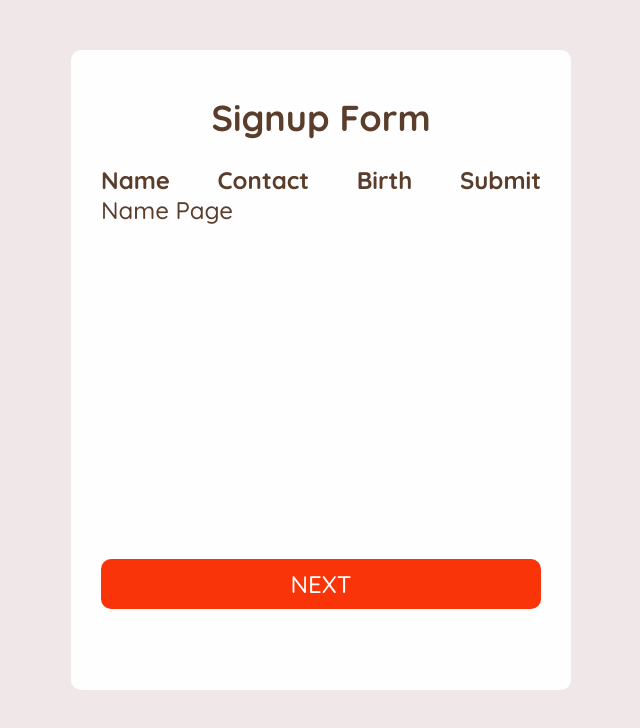
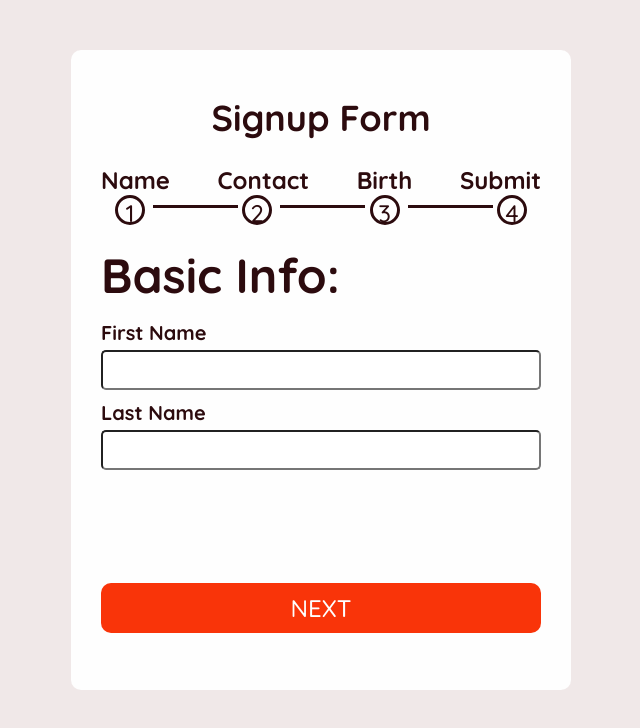
Before and after one commit to Mayor-Isaac/Interactive-SIgnUp-react, a React (Create React App) app: page / in a window 1280 px wide. Shown: the top 728 px of the page, without its empty margins (319-959 px from the left). Built offline with nearby package versions, Linux system fonts and the light colour scheme.

Commit message:
21-11-aft

```diff
--- a/src/App.js
+++ b/src/App.js
@@ -2,129 +2,225 @@ import React, { useState } from "react";
 import "./index.css";
 const tabs = ["Name", "Contact", "Birth", "Submit"];
 export default function App() {
+  const [stage, setStage] = useState(0);
   return (
     <div className="app">
       <div className="container">
-        <h2 className="center">Signup Form</h2>
-        <Tab />
+        <h2 className="center">
+          {stage < tabs.length ? "Signup Form" : "Congratulations"}
+        </h2>
+        <Tab stage={stage} setStage={setStage} />
       </div>
-      {/* <ScoutX /> */}
-      {/* <Form /> */}
     </div>
   );
 }
 
-function Tab() {
-  const [stage, setStage] = useState(0);
+function Tab({ stage, setStage }) {
+  // STATES
+  const [firstName, setFirstName] = useState("");
+  const [lastName, setLastName] = useState("");
+  const [email, setEmail] = useState("");
+  const [telephone, setTelephone] = useState("");
+  const [date, setDate] = useState("");
+  const [gender, setGender] = useState("");
+
+  // CTA
   function handlePrevPage() {
-    setStage(stage - 1);
+    stage === tabs.length ? setStage(0) : setStage(stage - 1);
   }
   function handleNextPage() {
     setStage(stage + 1);
   }
   return (
     <div className="main">
-      <div className="flex">
-        {tabs.map((tab, i) => (
-          <h4 className={stage >= i + 1 ? "tab completed" : "tab"}>{tab}</h4>
-        ))}
-      </div>
+      {stage < tabs.length ? (
+        <>
+          <div className="flex">
+            {tabs.map((tab, i) => (
+              <h4 className={stage >= i + 1 ? "tab completed" : "tab"}>
+                {tab}
+              </h4>
+            ))}
+          </div>
+          <div className="flex tab-btns">
+            {tabs.map((_, i) => (
+              <div
+                className={
+                  stage >= i + 1 ? "tab-btn tab-btn-completed" : "tab-btn"
+                }
+              >
+                {i + 1}
+              </div>
+            ))}
+          </div>
+        </>
+      ) : null}
       <main>
-        {stage === 0 && <Name />}
-        {stage === 1 && <Contact />}
-        {stage === 2 && <Birth />}
-        {stage === 3 && <Submit />}
+        {stage === 0 && (
+          <Name
+            setFirstName={setFirstName}
+            setLastName={setLastName}
+            firstName={firstName}
+            lastName={lastName}
+          />
+        )}
+        {stage === 1 && (
+          <Contact
+            setTelephone={setTelephone}
+            setEmail={setEmail}
+            telephone={telephone}
+            email={email}
+          />
+        )}
+        {stage === 2 && (
+          <Birth
+            date={date}
+            setDate={setDate}
+            gender={gender}
+            setGender={setGender}
+          />
+        )}
+        {stage === 3 && (
+          <Submit
+            firstName={firstName}
+            lastName={lastName}
+            email={email}
+            telephone={telephone}
+            gender={gender}
+            date={date}
+          />
+        )}
         {stage === 4 && <Completed />}
-        {stage === 5 && <LogIn />}
       </main>
+      {/* CALL TO ACTION */}
       <div className="btn">
-        {stage > 0 && stage > tabs.length ? (
+        {stage > 0 ? (
           <div className="prev" onClick={handlePrevPage}>
-            PREVIOUS
+            {stage === tabs.length ? "RESET" : "PREVIOUS"}
           </div>
         ) : null}
         {stage < tabs.length && (
           <div className="next" onClick={handleNextPage}>
-            {stage > tabs.length ? "SUBMIT" : "NEXT"}
+            {stage === tabs.length - 1 ? "SUBMIT" : "NEXT"}
           </div>
         )}
-        {stage === tabs.length && <div className="filled">Log In</div>}
       </div>
     </div>
   );
 }
-function Name() {
-  return <div className="name">Name Page</div>;
+function Name({ setFirstName, setLastName, firstName, lastName }) {
+  const details = ["First", "Last"];
+  function handleBasicInfo(e) {
+    e.preventDefault();
+    // console.log(e);
+    e.target.name === "firstName"
+      ? setFirstName(e.target.value)
+      : setLastName(e.target.value);
+  }
+  return (
+    <div className="name">
+      <h1>Basic Info:</h1>
+      {details.map((pos, i) => (
+        <div>
+          <form>
+            <p>{pos} Name</p>
+            <input
+              type="text"
+              // {i === 0 ? {name="firstName",value = firstName} : (name="lastName",value = lastName) }
+              name={i === 0 ? "firstName" : "lastName"}
+              value={i === 0 ? firstName : lastName}
+              onChange={handleBasicInfo}
+            />
+          </form>
+        </div>
+      ))}
+    </div>
+  );
 }
-function Contact() {
-  return <div className="contact">Contact Page</div>;
+function Contact({ email, telephone, setEmail, setTelephone }) {
+  const details = ["Email", "Telephone"];
+  function handleContact(e) {
+    e.preventDefault();
+    // console.log(e);
+    e.target.name === "telephone"
+      ? setTelephone(e.target.value)
+      : setEmail(e.target.value);
+  }
+  return (
+    <div className="contact">
+      <h1>Contact Info:</h1>
+      {details.map((pos, i) => (
+        <div>
+          <form>
+            <p>{pos}</p>
+            <input
+              type={i === 0 ? "email" : "tel"}
+              name={i === 0 ? "email" : "telephone"}
+              value={i === 0 ? email : telephone}
+              onChange={handleContact}
+            />
+          </form>
+        </div>
+      ))}
+    </div>
+  );
 }
-function Birth() {
-  return <div className="birth"> Birth Page</div>;
+function Birth({ date, setDate, gender, setGender }) {
+  function handleDate(e) {
+    setDate(e.target.value);
+  }
+  function handleGender(e) {
+    setGender(e.target.value);
+  }
+  return (
+    <div className="birth">
+      <h1>Date of Birth:</h1>
+      <form>
+        <div>
+          <p>Date</p>
+          <input type="date" name="" value={date} onChange={handleDate} />
+        </div>
+        <div>
+          <p>Gender</p>
+          <select onChange={handleGender}>
+            <option value="Male">Male</option>
+            <option value="Female">Female</option>
+          </select>
+        </div>
+      </form>
+    </div>
+  );
 }
-function Submit() {
-  return <div className="submit">Submit Page</div>;
+function Submit({ lastName, firstName, email, telephone, date, gender }) {
+  return (
+    <div className="submit">
+      <div>
+        <p className="title">First Name : </p>
+        <p className="descp">{firstName}</p>
+      </div>
+      <div>
+        <p className="title">Last Name : </p>
+        <p className="descp">{lastName}</p>
+      </div>
+      <div>
+        <p className="title">Email : </p>
+        <p className="descp">{email}</p>
+      </div>
+      <div>
+        <p className="title">Phone Number : </p>
+        <p className="descp">{telephone}</p>
+      </div>
+      <div>
+        <p className="title">Data of Birth : </p>
+        <p className="descp">{date}</p>
+      </div>
+      <div>
+        <p className="title">Gender : </p>
+        <p className="descp">{gender}</p>
+      </div>
+    </div>
+  );
 }
 function Completed() {
   return <div className="completed-page">Thanks</div>;
 }
-function LogIn() {
-  return <div className="log-in">LOG IN</div>;
-}
-// function Form() {
-//   const [description, setDescription] = useState("");
-//   const [quantity, setQuantity] = useState(5);
-//   function handleSubmit(e) {
-//     e.preventDefault();
-//     if (!description) return;
-//     const newItem = { description, quantity, packed: false, id: Date.now() };
-//     setDescription("");
-//     setQuantity(1);
-//   }
-
-// const navbar = [
-//   {
-//     name: "Home",
-//     id: 1,
-//     content: "Home page",
-//   },
-//   {
-//     name: "Parameters",
-//     id: 2,
-//     content: "Parameter page",
-//   },
-//   {
-//     name: "Command",
-//     id: 3,
-//     content: "Command page",
-//   },
-//   {
-//     name: "Others",
-//     id: 4,
-//     content: "Other page",
-//   },
-// ];
-// function ScoutX() {
-//   const [selectedId, setSelectedId] = useState(null);
-//   function handleNav(id) {
-//     setSelectedId(id !== selectedId ? id : null);
-//   }
-//   return (
-//     <div className="scout-container">
-//       <div>
-//         {navbar.map((nav) => (
-//           <div
-//             className={
-//               nav.id === selectedId ? "scout-nav selected" : "scout-nav"
-//             }
-//             onClick={() => handleNav(nav.id)}
-//             key={nav.id}
-//           >
-//             {nav.name}
-//           </div>
-//         ))}
-//       </div>
-//       <div className="content"></div>
-//     </div>
-//   );
-// }
--- a/src/index.css
+++ b/src/index.css
@@ -13,11 +13,20 @@ html {
 body {
   font-size: 2.4rem;
   font-family: sans-serif;
-  color: #5a3e2b;
+  color: #2c0b0e;
+  /* color: #5a3e2b; */
   font-family: "Quicksand";
   font-weight: 500;
   height: 100vh;
   background-color: #f0e8e8;
+}
+h1 {
+  padding: 2rem 0 0.5rem;
+}
+form p {
+  font-weight: 600;
+  padding: 1rem 0 0.5rem;
+  font-size: 2rem;
 }
 .center {
   text-align: center;
@@ -43,7 +52,7 @@ h2 {
 }
 .main {
   position: relative;
-  height: 74%;
+  height: 78%;
 }
 .btn {
   position: absolute;
@@ -66,24 +75,60 @@ h2 {
 .completed {
   color: #f93409;
 }
-/* #F93409
-#fefefe
-#2c0b0e
-*/
+.tab-btns {
+  padding: 0 1.4rem;
+}
+.tab-btn {
+  text-align: center;
+  height: 30px;
+  width: 30px;
+  display: inline;
+  border-radius: 50%;
+  border: 3px solid #2c0b0e;
+}
+.tab-btn:not(:last-child):after {
+  display: block;
+  content: "";
+  height: 3px;
+  width: 8.5rem;
+  margin-left: 35px;
+  background-color: #2c0b0e;
+  position: absolute;
+  top: 40px;
+}
 
-/* .scout-container > div {
-  display: flex;
-  align-items: center;
-  justify-content: space-around;
+.tab-btn-completed {
+  background-color: #f93409;
+  border: none;
+  color: transparent;
 }
-.scout-nav {
-  margin-top: 10px;
-  padding: 1.2rem;
-  color: #fefefe;
-  background-color: #2c0b0e;
+.tab-btn-completed:not(:last-child):after {
+  background-color: #f93409;
+}
+input,
+option,
+select {
+  width: 100%;
   border-radius: 5px;
-  cursor: pointer;
+  height: 40px;
+  padding: 0 1.5rem;
+  font-weight: 600;
+  font-size: 1.3rem;
 }
-.selected {
-  background-color: #f93409;
+.submit {
+  display: grid;
+  grid-template-columns: repeat(2, 1fr);
+  gap: 20px 40px;
+  padding: 1.5rem 0;
+}
+/* .submit > div {
 } */
+.submit > div > .title {
+  font-size: 1.8rem;
+  font-weight: 600;
+  font-style: italic;
+}
+.submit > div > .descp {
+  font-size: 2rem;
+  padding-left: 1rem;
+}
```
